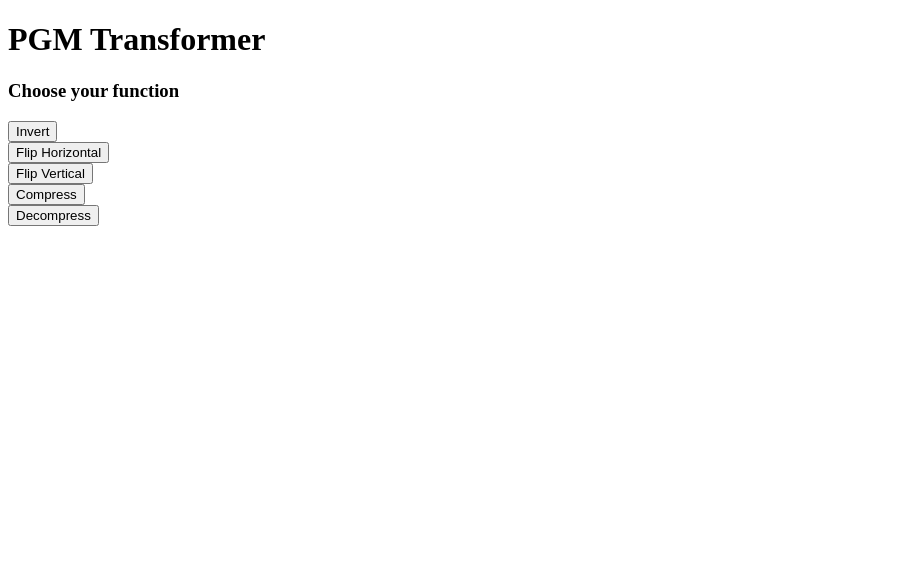
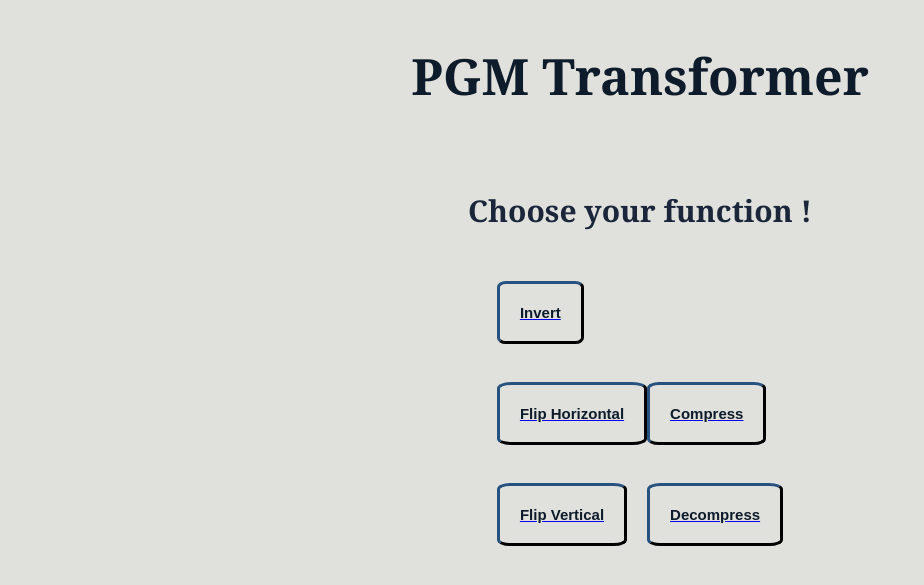
Before and after one commit to vladarama/PGM_transformer, a Flask app: page / in a window 1280 px wide. Shown: the top 585 px of the page, without its empty margins (0-924 px from the left). Run offline with Flask 2, Linux system fonts and the light colour scheme.

Commit message:
CSS styling needs to be completed

```diff
--- a/app.py
+++ b/app.py
@@ -1,6 +1,6 @@
 import os
 import glob
-import processing as pro
+import transformer as tr
 from flask import Flask, request, render_template, redirect, url_for, send_from_directory
 from werkzeug.utils import secure_filename
 
@@ -50,7 +50,7 @@ def invert():
             output_location = os.path.join('output', filename)
             file.save(save_location)
 
-            pro.save_image(pro.invert(pro.load_image(save_location)), str('output/')+'new'+filename)
+            tr.save_image(tr.invert(tr.load_image(save_location)), str('output/')+'new'+filename)
             return send_from_directory('output', 'new'+filename)
 
         return render_template('confirmation.html')
@@ -72,7 +72,7 @@ def flip_horizontal():
             save_location = os.path.join('input', filename)
             file.save(save_location)
 
-            pro.save_image(pro.flip_horizontal(pro.load_image(save_location)), str('output/')+'new'+filename)
+            tr.save_image(tr.flip_horizontal(tr.load_image(save_location)), str('output/')+'new'+filename)
             return send_from_directory('output', 'new'+filename)
 
         os.remove('input/'+filename)
@@ -93,7 +93,7 @@ def flip_vertical():
             save_location = os.path.join('input', filename)
             file.save(save_location)
 
-            pro.save_image(pro.flip_vertical(pro.load_image(save_location)), str('output/')+'new'+filename)
+            tr.save_image(tr.flip_vertical(tr.load_image(save_location)), str('output/')+'new'+filename)
             return send_from_directory('output', 'new'+filename)
 
         os.remove('input/'+filename)
@@ -116,7 +116,7 @@ def compress():
             save_location = os.path.join('input', filename)
             file.save(save_location)
 
-            pro.save_image(pro.compress(pro.load_image(save_location)), str('output/')+'new'+filename)
+            tr.save_image(tr.compress(tr.load_image(save_location)), str('output/')+'new'+filename)
             return send_from_directory('output', 'new'+filename)
 
         os.remove('input/'+filename)
@@ -138,7 +138,7 @@ def decompress():
             save_location = os.path.join('input', filename)
             file.save(save_location)
 
-            pro.save_image(pro.decompress(pro.load_image(save_location)), str('output/')+'new'+filename)
+            tr.save_image(tr.decompress(tr.load_image(save_location)), str('output/')+'new'+filename)
             return send_from_directory('output', 'new'+filename)
 
         os.remove('input/'+filename)
--- /dev/null
+++ b/static/styles/index_style.css
@@ -0,0 +1,58 @@
+body {
+    display: flex;
+    flex-direction: column;
+    justify-content: center;
+    align-items: center;
+    background-color: #e0e1dd;
+}
+
+.title {
+    font-size: 50px;
+    font-family: Cambria, Cochin, Georgia, Times, 'Times New Roman', serif;
+    text-align: center;
+    font-weight: 700;
+    margin-bottom: 50px;
+
+    color: #0d1b2a;
+}
+
+
+
+.description {
+    font-size: 30px;
+    font-family: Cambria, Cochin, Georgia, Times, 'Times New Roman', serif;
+    text-align: center;
+    font-weight: 600;
+    margin-bottom: 50px;
+
+    color: #1b263b;
+}
+
+
+
+.hrefs button {
+    display: flex;
+    flex-direction: column;
+    flex-wrap: wrap;
+    justify-content: stretch;
+    align-items: stretch;
+
+    color: #0d1b2a;
+    font-size: 15px;
+    font-weight: 600;
+    background-color: #e0e1dd;
+    padding: 20px;
+    margin-bottom: 20px;
+
+    border-color: #0d1b2a;
+    border-radius: 10%;
+    border-width: 3px;
+}
+
+.main-container {
+    display: flex;
+    flex-direction: row;
+    flex-wrap: wrap;
+    justify-content: stretch;
+    align-items: stretch;
+}
--- a/templates/compress.html
+++ b/templates/compress.html
@@ -9,6 +9,8 @@
 </head>
 
 <body>
+    <link rel="stylesheet" type="text/css" href="{{ url_for('static',filename='styles/stylesheet.css') }}">
+
     <h1>Compress</h1>
 
     <form action="/compress" method="POST" , enctype="multipart/form-data">
--- a/templates/decompress.html
+++ b/templates/decompress.html
@@ -9,6 +9,8 @@
 </head>
 
 <body>
+    <link rel="stylesheet" type="text/css" href="{{ url_for('static',filename='styles/stylesheet.css') }}">
+
     <h1>Decompress</h1>
 
     <form action="/decompress" method="POST" , enctype="multipart/form-data">
--- a/templates/flip_horizontal.html
+++ b/templates/flip_horizontal.html
@@ -9,6 +9,8 @@
 </head>
 
 <body>
+    <link rel="stylesheet" type="text/css" href="{{ url_for('static',filename='styles/stylesheet.css') }}">
+
     <h1>Flip Horizontal</h1>
 
     <form action="/flip_horizontal" method="POST" , enctype="multipart/form-data">
--- a/templates/flip_vertical.html
+++ b/templates/flip_vertical.html
@@ -9,6 +9,7 @@
 </head>
 
 <body>
+    <link rel="stylesheet" type="text/css" href="{{ url_for('static',filename='styles/stylesheet.css') }}">
 
     <h1>Flip Vertical</h1>
 
--- a/templates/index.html
+++ b/templates/index.html
@@ -9,19 +9,38 @@
 </head>
 
 <body>
-    <h1>PGM Transformer</h1>
+    <link rel="stylesheet" type="text/css" href="{{ url_for('static',filename='styles/index_style.css') }}">
 
-    <h3>Choose your function</h3>
+    <h1 class="title">PGM Transformer</h1>
 
-    <a href="{{url_for('invert')}}"> <button>Invert</button> </a> <br>
+    <h3 class="description">Choose your function !</h3>
 
-    <a href="{{url_for('flip_horizontal')}}"> <button>Flip Horizontal</button> </a> <br>
+    <div class="hrefs">
 
-    <a href="{{url_for('flip_vertical')}}"> <button>Flip Vertical</button> </a> <br>
+        <a href="{{url_for('invert')}}"> <button>Invert</button> </a> <br>
 
-    <a href="{{url_for('compress')}}"> <button>Compress</button> </a> <br>
+        <div class="main-container">
 
-    <a href="{{url_for('decompress')}}"> <button>Decompress</button> </a> <br>
+            <div class="container1">
+
+                <a href="{{url_for('flip_horizontal')}}"> <button>Flip Horizontal</button> </a> <br>
+
+                <a href="{{url_for('flip_vertical')}}"> <button>Flip Vertical</button> </a> <br>
+
+            </div>
+
+
+            <div class="container2">
+                <a href="{{url_for('compress')}}"> <button>Compress</button> </a> <br>
+
+                <a href="{{url_for('decompress')}}"> <button>Decompress</button> </a> <br>
+
+            </div>
+
+        </div>
+
+
+    </div>
 
 
 
--- a/templates/invert.html
+++ b/templates/invert.html
@@ -9,6 +9,7 @@
 </head>
 
 <body>
+    <link rel="stylesheet" type="text/css" href="{{ url_for('static',filename='styles/stylesheet.css') }}">
 
     <h1>Invert</h1>
 
--- a/processing.py
+++ b/transformer.py
@@ -1,5 +1,3 @@
-# Vlad Arama (Student ID: 261117381)
-
 def is_valid_image(PGM_list):
     ''' (list) -> bool
     Returns True if the PGM_list representes a valid non-compressed PGM image matrix
```
Also changed, not shown: README.md, static/styles/stylesheet.css (added).
